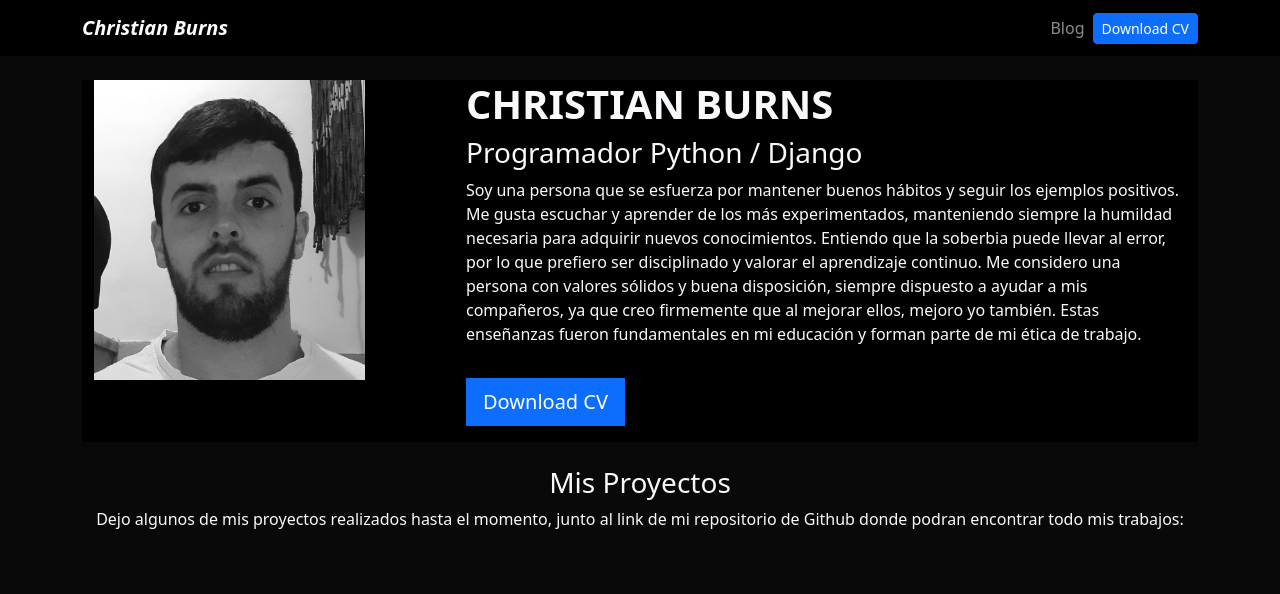
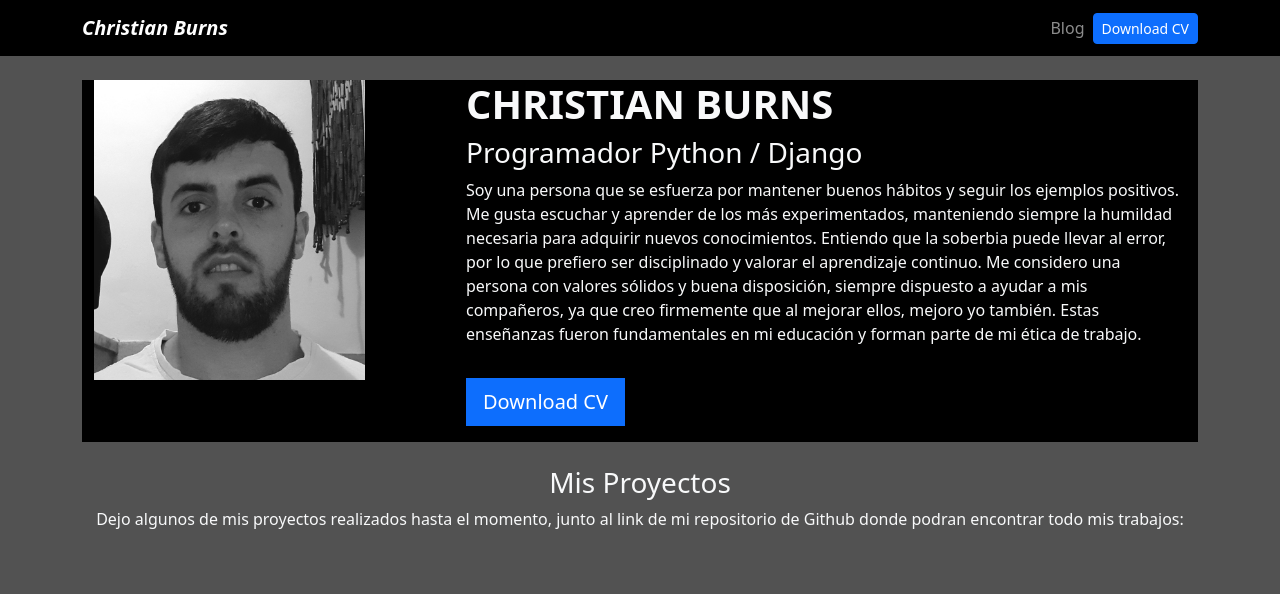
Before and after one commit to cccBurns/portfolio, a Django app: template folio/templates/home.html in a window 1280 px wide. Shown: the top 594 px of the page. Run offline with Django 5.2, Linux system fonts and the light colour scheme; the template is opened without the code that fills it, so the values that code supplies are empty.

Commit message:
martes 23 a

```diff
--- a/folio/static/main.css
+++ b/folio/static/main.css
@@ -1,5 +1,5 @@
 body {
-    background: #090909;
+    background: #000000ad;
 }
 
 .bg-black {
```
